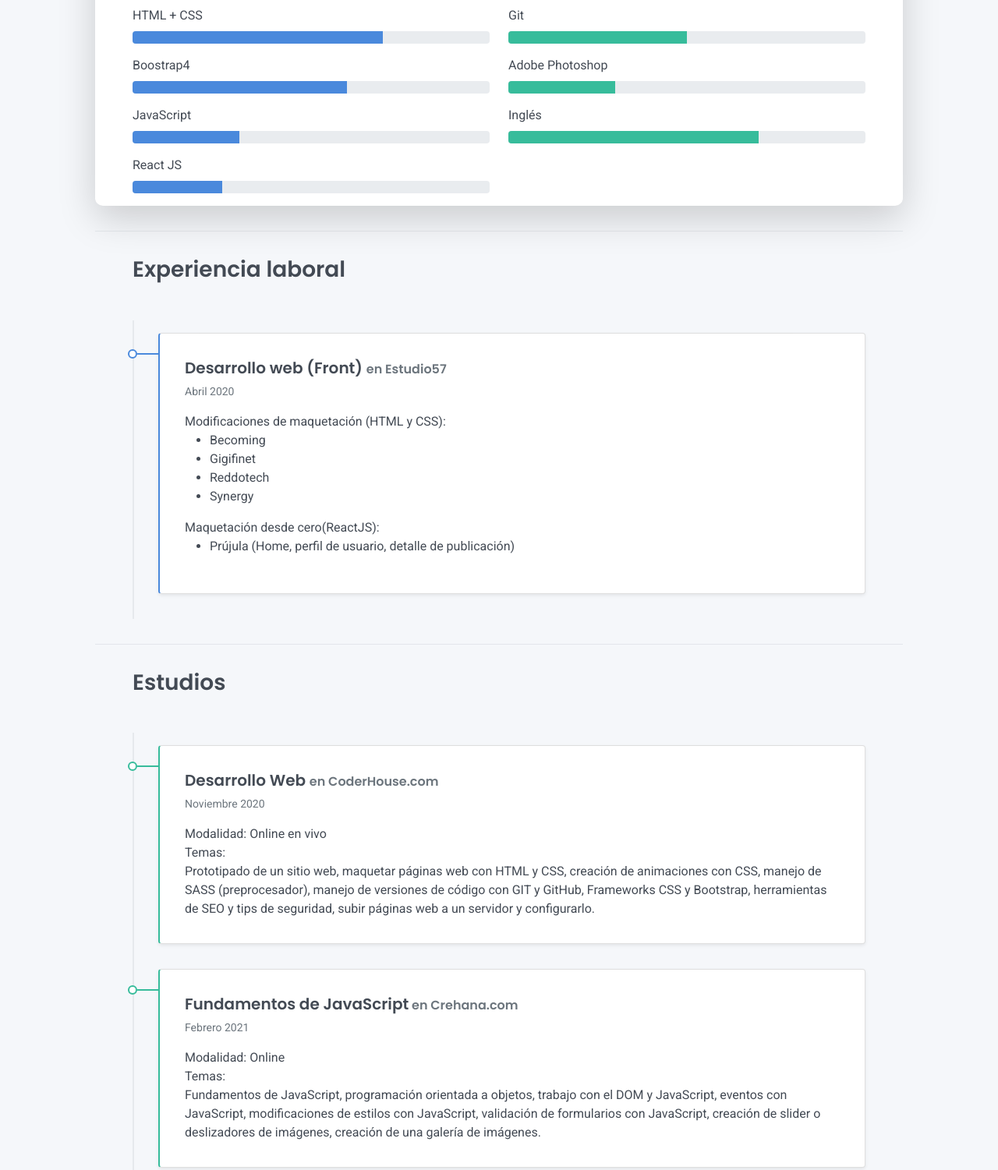
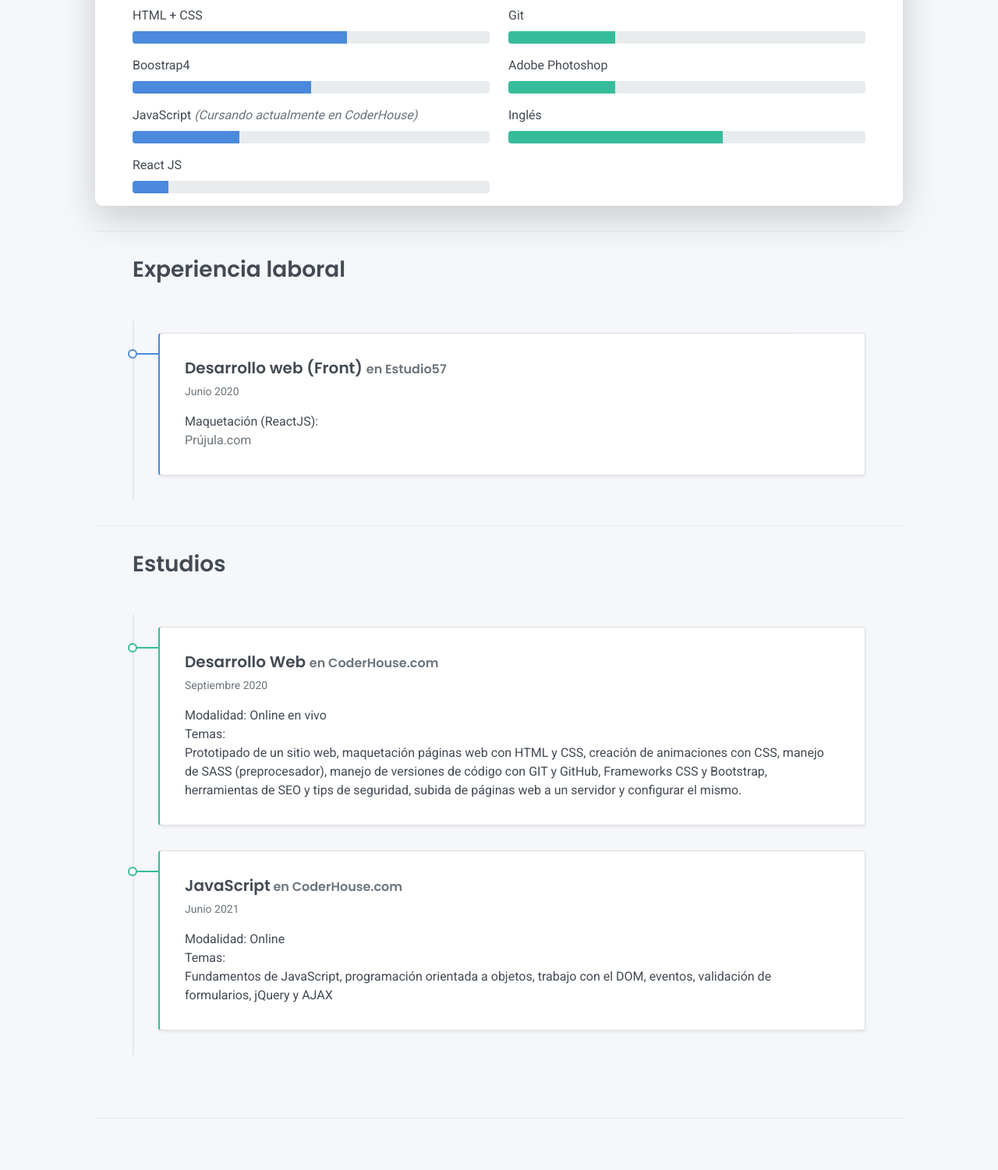
Before and after one commit to Sakuriola/CV, a plain HTML site: page index.html in a window 1280 px wide. Shown: the part 760-2261 px from the top of the page at 78% size. Drawn offline with Linux system fonts and the light colour scheme.

Commit message:
Actualización de CV

```diff
--- a/css/main.css
+++ b/css/main.css
@@ -132,6 +132,19 @@ footer a:not(.nav-link) {
 	text-decoration: none;
 }
 
+.progress-subtitle {
+	font-style: italic;
+	color: #6c757d;
+}
+
+.link-route {
+	color: #6c757d;
+	text-decoration: none;
+}
+.link-route:hover {
+	color: #434a54;
+}
+
 @media (min-width: 48em) {
 	.site-title {
 		float: left;
--- a/index.html
+++ b/index.html
@@ -73,7 +73,7 @@
             <div class="col-md-6">
               <h2 class="h3 mb-3">Sobre mi</h2>
               <p>Como aprendiz, me encantaría poder entrar a formar parte de una empresa
-                en la que poder aplicar todos mis conocimientos y, al mismo tiempo, que me permita desarrollarme
+                en la que pueda aplicar todos mis conocimientos y, al mismo tiempo, que me permita desarrollarme
                 profesionalmente. Gracias a mi formación, considero que puedo aportar valor y seguir desarrollándome
                 profesionalmente en una compañía que coincida con mis valores y expectativas.</p>
             </div>
@@ -115,7 +115,7 @@
               <div class="mb-2"><span>HTML + CSS</span>
                 <div class="progress my-1">
                   <div class="progress-bar bg-primary" role="progressbar" data-aos="zoom-in-right" data-aos-delay="100"
-                    data-aos-anchor=".skills-section" style="width: 70%" aria-valuenow="90" aria-valuemin="0"
+                    data-aos-anchor=".skills-section" style="width: 60%" aria-valuenow="90" aria-valuemin="0"
                     aria-valuemax="100"></div>
                 </div>
               </div>
@@ -123,11 +123,12 @@
               <div class="mb-2"><span>Boostrap4</span>
                 <div class="progress my-1">
                   <div class="progress-bar bg-primary" role="progressbar" data-aos="zoom-in-right" data-aos-delay="200"
-                    data-aos-anchor=".skills-section" style="width: 60%" aria-valuenow="85" aria-valuemin="0"
+                    data-aos-anchor=".skills-section" style="width: 50%" aria-valuenow="85" aria-valuemin="0"
                     aria-valuemax="100"></div>
                 </div>
               </div>
-              <div class="mb-2"><span>JavaScript</span>
+              <div class="mb-2"><span>JavaScript <span class="progress-subtitle">(Cursando actualmente en
+                    CoderHouse)</span></span>
                 <div class="progress my-1">
                   <div class="progress-bar bg-primary" role="progressbar" data-aos="zoom-in-right" data-aos-delay="300"
                     data-aos-anchor=".skills-section" style="width: 30%" aria-valuenow="75" aria-valuemin="0"
@@ -137,7 +138,7 @@
               <div class="mb-2"><span>React JS</span>
                 <div class="progress my-1">
                   <div class="progress-bar bg-primary" role="progressbar" data-aos="zoom-in-right" data-aos-delay="300"
-                    data-aos-anchor=".skills-section" style="width: 25%" aria-valuenow="75" aria-valuemin="0"
+                    data-aos-anchor=".skills-section" style="width: 10%" aria-valuenow="75" aria-valuemin="0"
                     aria-valuemax="100"></div>
                 </div>
               </div>
@@ -146,7 +147,7 @@
               <div class="mb-2"><span>Git</span>
                 <div class="progress my-1">
                   <div class="progress-bar bg-success" role="progressbar" data-aos="zoom-in-right" data-aos-delay="400"
-                    data-aos-anchor=".skills-section" style="width: 50%" aria-valuenow="90" aria-valuemin="0"
+                    data-aos-anchor=".skills-section" style="width: 30%" aria-valuenow="90" aria-valuemin="0"
                     aria-valuemax="100"></div>
                 </div>
               </div>
@@ -160,7 +161,7 @@
               <div class="mb-2"><span>Inglés</span>
                 <div class="progress my-1">
                   <div class="progress-bar bg-success" role="progressbar" data-aos="zoom-in-right" data-aos-delay="400"
-                    data-aos-anchor=".skills-section" style="width: 70%" aria-valuenow="90" aria-valuemin="0"
+                    data-aos-anchor=".skills-section" style="width: 60%" aria-valuenow="90" aria-valuemin="0"
                     aria-valuemax="100"></div>
                 </div>
               </div>
@@ -175,18 +176,9 @@
           <div class="timeline-card timeline-card-primary card shadow-sm">
             <div class="card-body">
               <div class="h5 mb-1">Desarrollo web (Front) <span class="text-muted h6">en Estudio57</span></div>
-              <div class="text-muted text-small mb-2">Abril 2020</div>
-              <div>Modificaciones de maquetación (HTML y CSS):<br>
-                <ul>
-                  <li>Becoming</li>
-                  <li>Gigifinet</li>
-                  <li>Reddotech</li>
-                  <li>Synergy</li>
-                </ul>
-                Maquetación desde cero(ReactJS):<br>
-                <ul>
-                  <li>Prújula (Home, perfil de usuario, detalle de publicación)</li>
-                </ul>
+              <div class="text-muted text-small mb-2">Junio 2020</div>
+              <div>Maquetación (ReactJS):<br>
+                <a class="link-route" href="https://prujula.com/">Prújula.com</a>
               </div>
             </div>
           </div>
@@ -202,26 +194,26 @@
               <div class="h5 mb-1">Desarrollo Web <span class="text-muted h6">en <a class="course-link text-muted h6"
                     href="https://www.coderhouse.com/">CoderHouse.com</a></span>
               </div>
-              <div class="text-muted text-small mb-2">Noviembre 2020</div>
+              <div class="text-muted text-small mb-2">Septiembre 2020</div>
               <div>Modalidad: Online en vivo<br>
                 Temas:<br>
-                Prototipado de un sitio web, maquetar páginas web con HTML y CSS, creación de animaciones con CSS,
+                Prototipado de un sitio web, maquetación páginas web con HTML y CSS, creación de animaciones con CSS,
                 manejo de SASS (preprocesador), manejo de versiones de código con GIT y GitHub, Frameworks CSS y
-                Bootstrap, herramientas de SEO y tips de seguridad, subir páginas web a un servidor y configurarlo.
+                Bootstrap, herramientas de SEO y tips de seguridad, subida de páginas web a un servidor y configurar el
+                mismo.
               </div>
             </div>
           </div>
           <div class="timeline-card timeline-card-success card shadow-sm">
             <div class="card-body">
-              <div class="h5 mb-1">Fundamentos de JavaScript<span class="text-muted h6"> en <a
-                    class="course-link text-muted h6" href="https://www.crehana.com">Crehana.com</a></span>
+              <div class="h5 mb-1">JavaScript<span class="text-muted h6"> en <a class="course-link text-muted h6"
+                    href="https://www.coderhouse.com/">CoderHouse.com</a></span>
               </div>
-              <div class="text-muted text-small mb-2">Febrero 2021</div>
+              <div class="text-muted text-small mb-2">Junio 2021</div>
               <div>Modalidad: Online<br>
                 Temas:<br>
-                Fundamentos de JavaScript, programación orientada a objetos, trabajo con el DOM y JavaScript, eventos
-                con JavaScript, modificaciones de estilos con JavaScript, validación de formularios con JavaScript,
-                creación de slider o deslizadores de imágenes, creación de una galería de imágenes.
+                Fundamentos de JavaScript, programación orientada a objetos, trabajo con el DOM, eventos, validación de
+                formularios, jQuery y AJAX
               </div>
             </div>
           </div>
```
